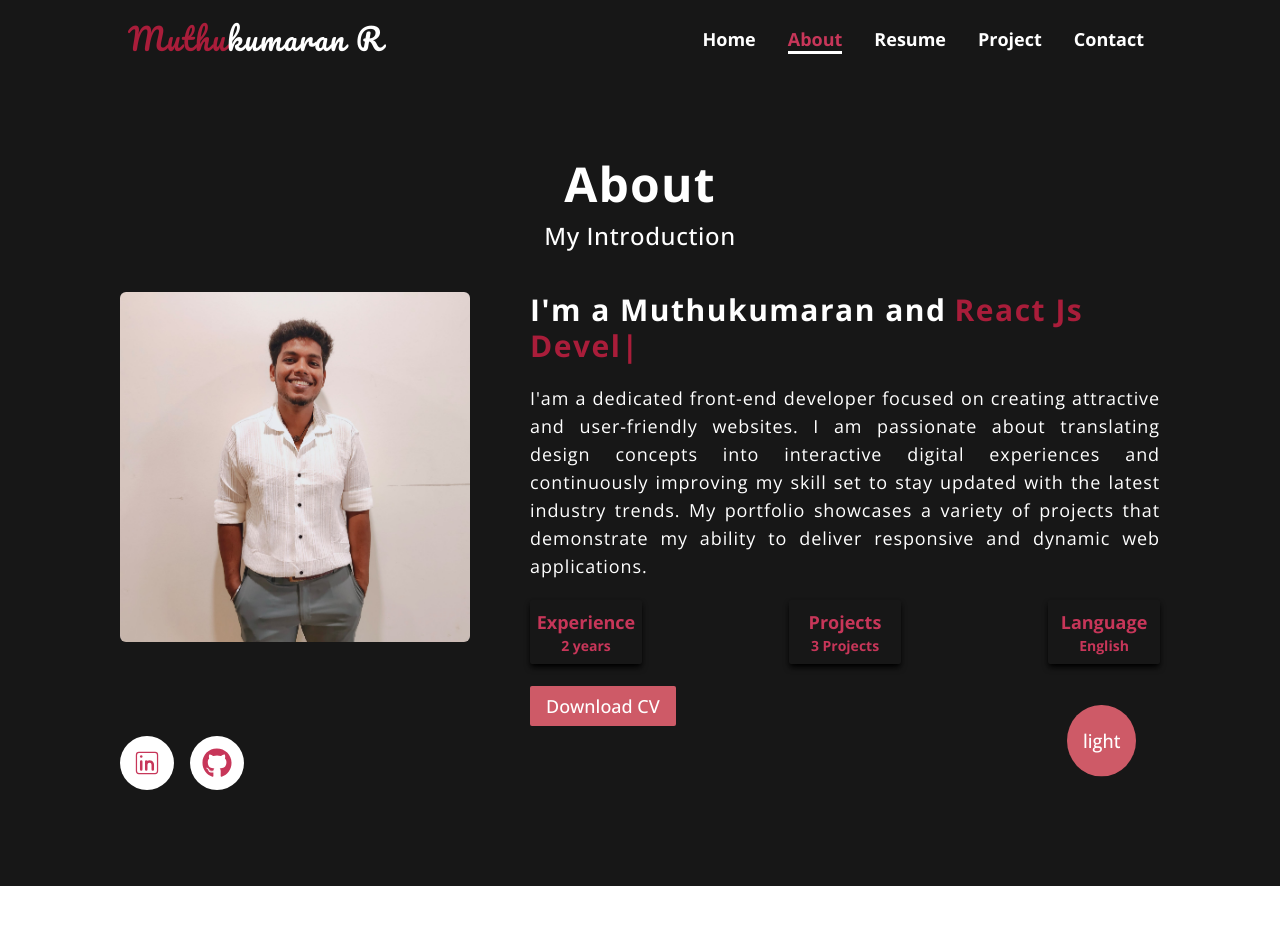
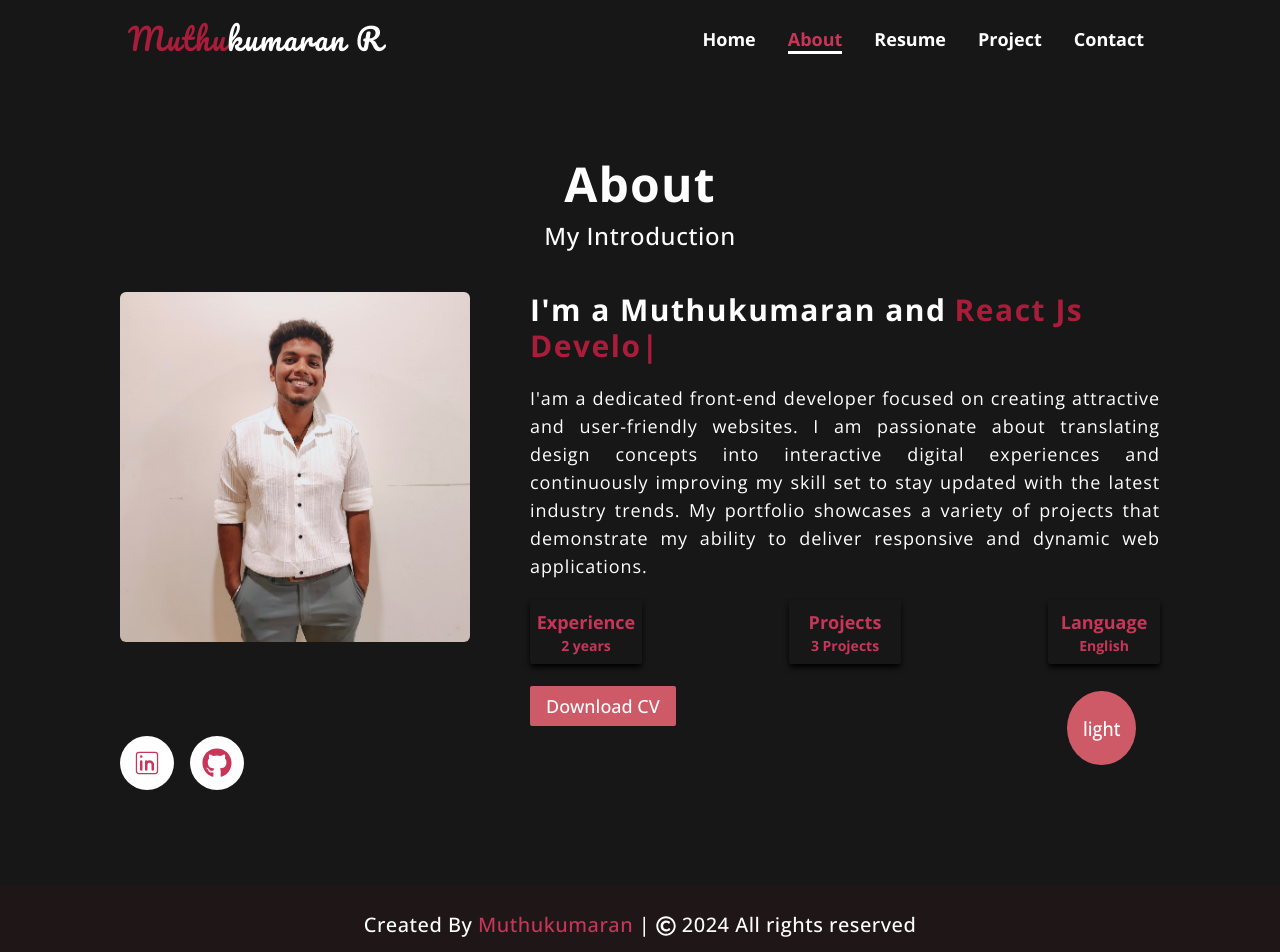
Before and after one commit to muthu050700/Muthukumaran-R-Protfolio, a React (Vite) app: page /about in a window 1280 px wide. Shown: the top 952 px of the page. Before the commit the page ends 886 px from the top, so only its background shows below. Built offline with nearby package versions, Linux system fonts and the light colour scheme; a web font is replaced by a local one.

Commit message:
added footer

```diff
--- a/src/Components/Body.jsx
+++ b/src/Components/Body.jsx
@@ -1,11 +1,13 @@
 import { Outlet } from "react-router-dom";
 import Header from "./Header";
+import Footer from "./Footer";
 
 const Body = ({ theme }) => {
   return (
     <div className={`${theme ? " bg-neutral-900 " : " bg-white"}`}>
       <Header theme={theme} />
       <Outlet />
+      <Footer theme={theme} />
     </div>
   );
 };
--- /dev/null
+++ b/src/Components/Footer.jsx
@@ -0,0 +1,28 @@
+import { FaRegCopyright } from "react-icons/fa";
+import { motion } from "framer-motion";
+const Footer = ({ theme }) => {
+  return (
+    <motion.div
+      initial={{ opacity: 0 }}
+      animate={{ opacity: 1, transition: { duration: 0.8 } }}
+      className={`${theme ? " dark " : " light"}`}
+    >
+      <div className=" dark:text-white text-[#C73659] h-[77px] dark:bg-[#1F1717] bg-[#f3e4d2] flex justify-center items-center text-center font-medium text-lg md:text-xl  tracking-wide">
+        <span>
+          Created By{" "}
+          <a
+            href="https://www.linkedin.com/in/muthukumaran0519/"
+            target="_blank"
+            className=" dark:text-[#C73659] text-black"
+          >
+            Muthukumaran
+          </a>{" "}
+          | <span>{<FaRegCopyright className=" inline-block" />} </span>{" "}
+          <span id="year">2024</span> All rights reserved{" "}
+        </span>
+      </div>
+    </motion.div>
+  );
+};
+
+export default Footer;
--- a/src/Components/Icons.jsx
+++ b/src/Components/Icons.jsx
@@ -12,13 +12,19 @@ const Icons = ({ contact }) => {
         }
       >
         <SocialIcons text={"LinkedIn"}>
-          <a href="https://www.linkedin.com/feed/" target="blank">
+          <a
+            href="https://www.linkedin.com/in/muthukumaran0519/"
+            target="blank"
+          >
             <CiLinkedin size={30} className=" cursor-pointer " />
           </a>
         </SocialIcons>
 
         <SocialIcons text={"Github"}>
-          <a href="https://github.com/" target="blank">
+          <a
+            href="https://github.com/muthu050700?tab=repositories"
+            target="blank"
+          >
             <FaGithub size={30} className=" cursor-pointer " />
           </a>
         </SocialIcons>
```
